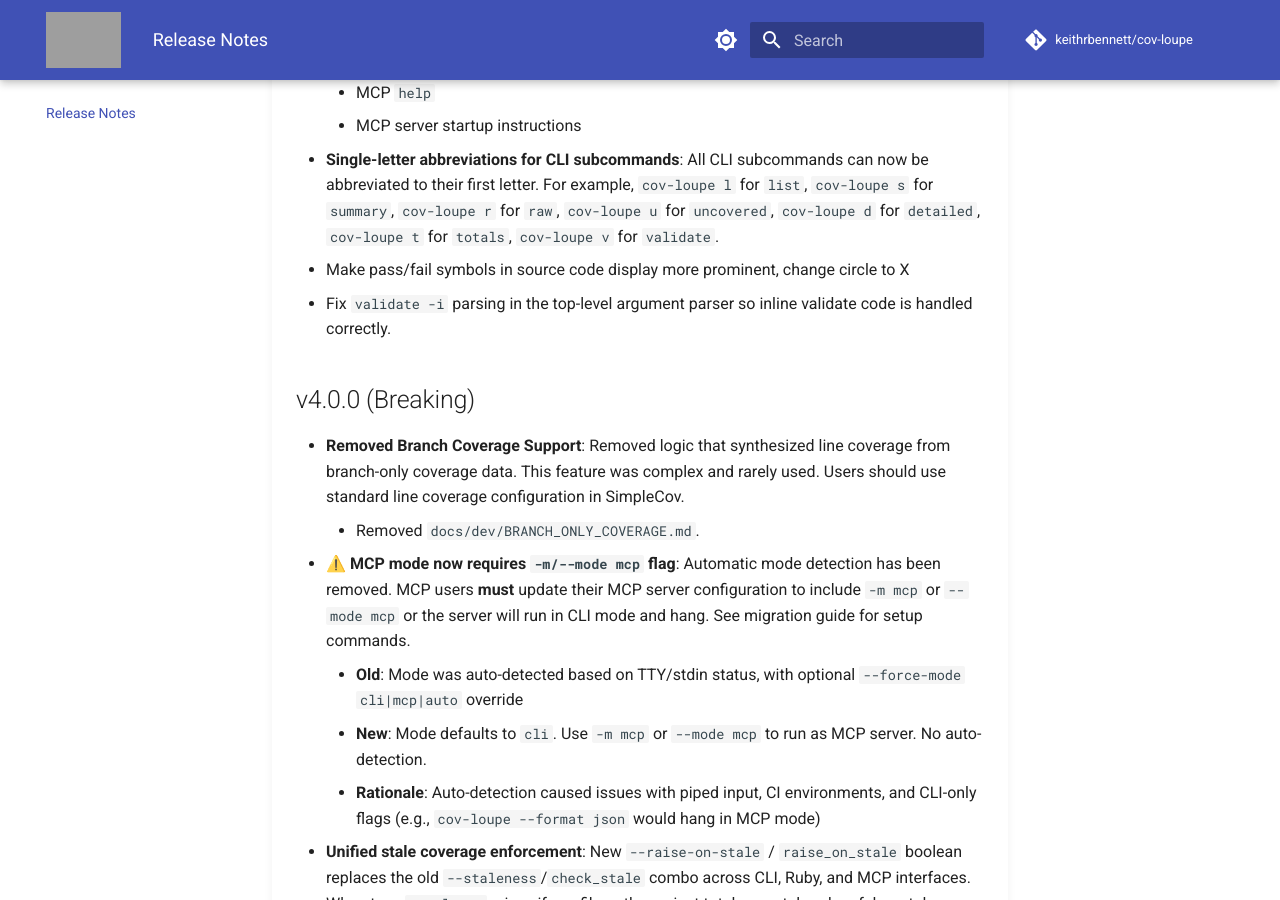
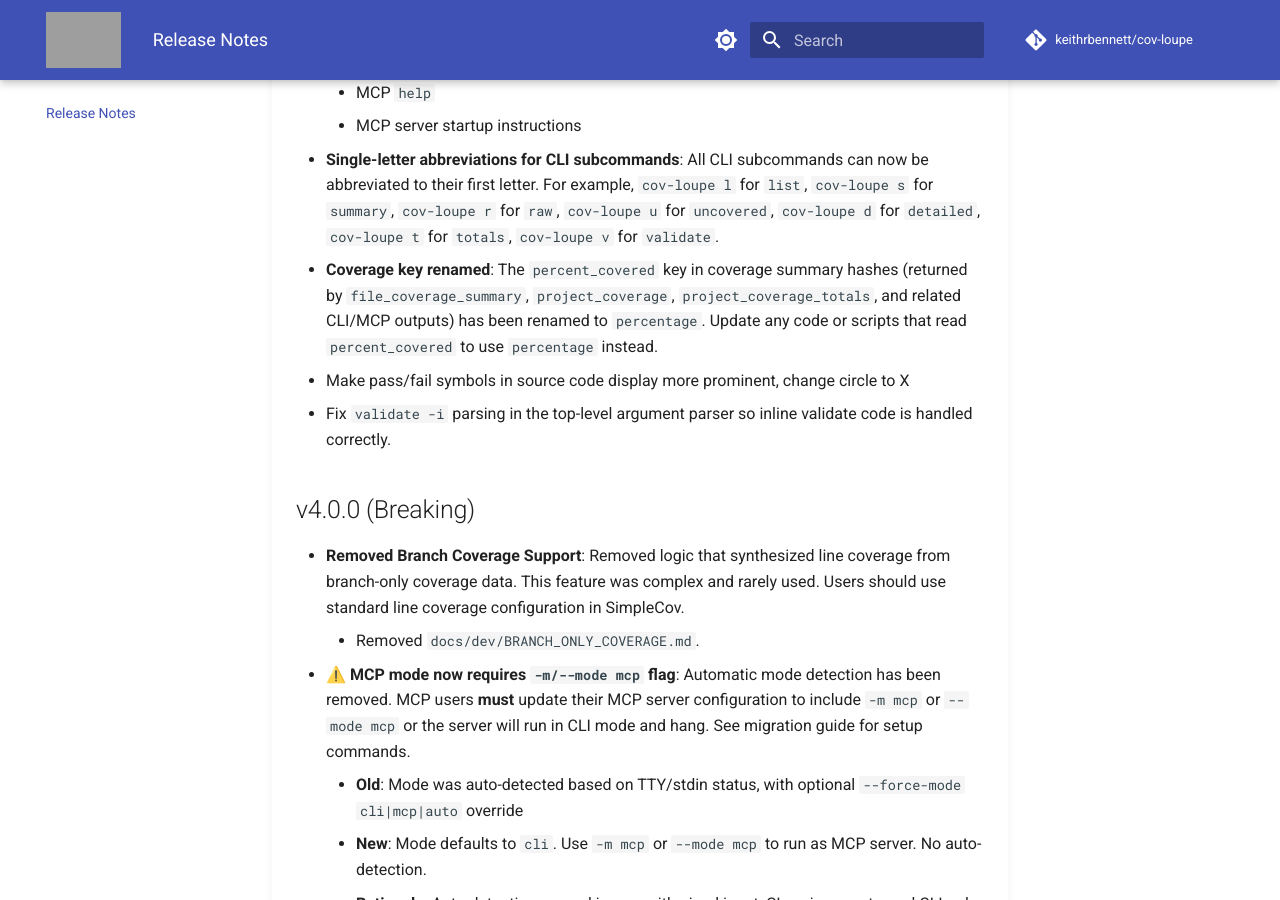
Before and after one commit to keithrbennett/simplecov-mcp, an MkDocs documentation site: the page built from docs/release_notes.md, in a window 1280 px wide and 900 px high, scrolled down 978 px. Built offline with MkDocs 1.6.1 and Material for MkDocs 9.7.7, drawn with Linux system fonts in a browser that asks for light colours; comment, search, counter and statistics services are not loaded; grey boxes are pictures that could not be loaded.

Commit message:
docs: add v5 breaking-change entry for percent_covered → percentage rename
https://claude.ai/code/session_01BWZpbteadxJR2JZiPNkQ59

```diff
--- a/RELEASE_NOTES.md
+++ b/RELEASE_NOTES.md
@@ -18,6 +18,7 @@
       - MCP `help`
       - MCP server startup instructions
 - **Single-letter abbreviations for CLI subcommands**: All CLI subcommands can now be abbreviated to their first letter. For example, `cov-loupe l` for `list`, `cov-loupe s` for `summary`, `cov-loupe r` for `raw`, `cov-loupe u` for `uncovered`, `cov-loupe d` for `detailed`, `cov-loupe t` for `totals`, `cov-loupe v` for `validate`.
+- **Coverage key renamed**: The `percent_covered` key in coverage summary hashes (returned by `file_coverage_summary`, `project_coverage`, `project_coverage_totals`, and related CLI/MCP outputs) has been renamed to `percentage`. Update any code or scripts that read `percent_covered` to use `percentage` instead.
 - Make pass/fail symbols in source code display more prominent, change circle to X
 - Fix `validate -i` parsing in the top-level argument parser so inline validate code is handled correctly.
 
```
